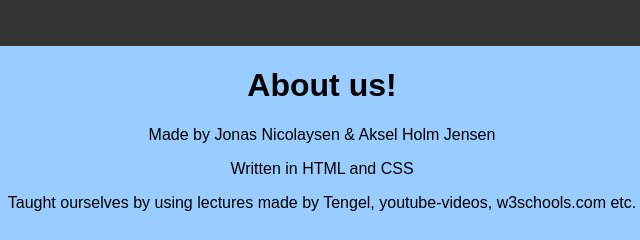
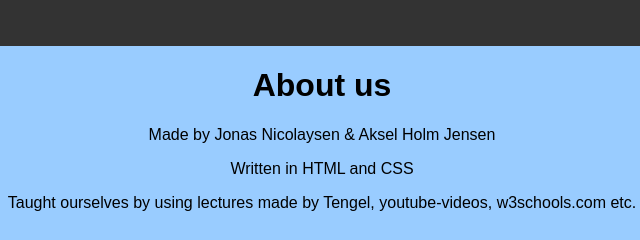
Before and after one commit to jonasnico/nettside-1, a plain HTML site: page about.html in a window 1280 px wide. Shown: the top 240 px of the page, 318-958 px from the left. Drawn offline with Linux system fonts and the light colour scheme.

Commit message:
Update about.html

```diff
--- a/about.html
+++ b/about.html
@@ -20,7 +20,7 @@
 
 <div class="about-text">
 <div class="about-intro">
-  <h1> About us! </h1>
+  <h1> About us </h1>
   <p> Made by Jonas Nicolaysen & Aksel Holm Jensen </p>
   <p> Written in HTML and CSS </p>
   <p> Taught ourselves by using lectures made by Tengel, youtube-videos, w3schools.com etc. </p>
```
